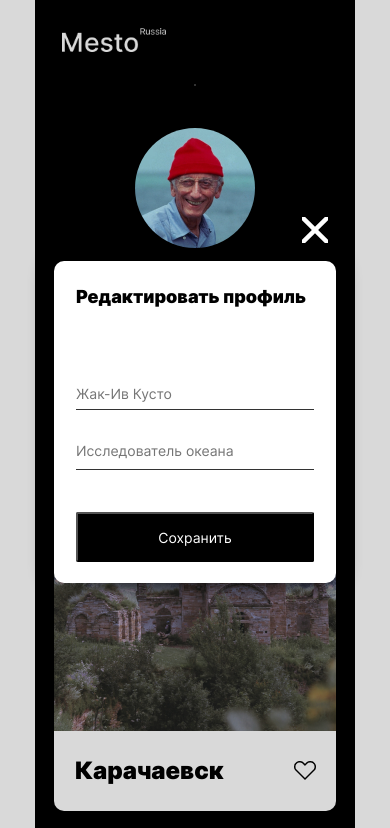
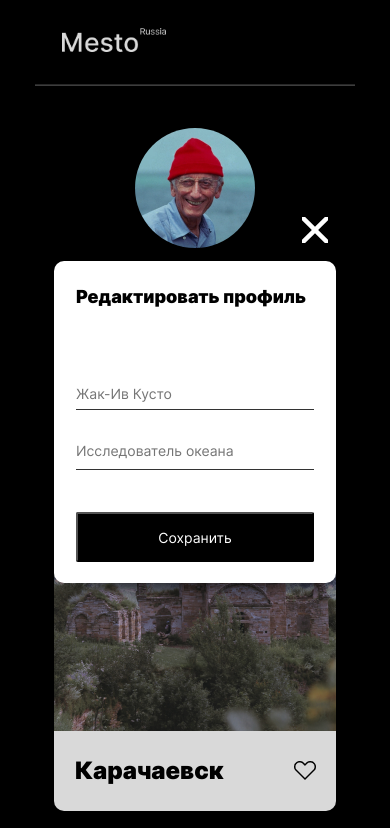
Before and after one commit to AlexanderMalanin/mesto, a plain HTML site: page index.html in a window 390 px wide. Both pictures are taken after a click on the element 307 px from the left and 290 px from the top of the page. Shown: the top 828 px of the page. Drawn offline with Linux system fonts and the light colour scheme.

Commit message:
2 коммит до итерации

```diff
--- a/blocks/elements/elements.css
+++ b/blocks/elements/elements.css
@@ -7,6 +7,7 @@
   grid-template-columns: repeat(auto-fit, minmax(280px, 1fr));
   grid-template-rows: auto;
   margin: 51px auto 0;
+  align-items: center;
 }
 
 @media screen and (max-width: 767px) {
--- a/blocks/header/__line/header__line.css
+++ b/blocks/header/__line/header__line.css
@@ -1,8 +1,11 @@
 .header__line {
+    width: 100%;
     max-width: 880px;
-    border: 1px solid #545454;
-    opacity: 0.7;
-    margin: 0 auto;
+    border: 1px solid rgba(#545454);
+    border-left: 0;
+    border-right: 0;
+    opacity: 0.3;
+    margin: 0;
 }
 
 @media screen and (max-width: 767px) {
--- a/blocks/page/page.css
+++ b/blocks/page/page.css
@@ -1,15 +1,17 @@
 .page {
-  max-width: 1280px;
+  width: 100%;
+  margin: 0 auto;
   background-color: black;
   padding-top: 45px;
   padding-bottom: 60px;
-  font-family: "Inter", Arial, sans-serif;
-  margin: 0 auto;
+  font-family: 'Inter', Arial, sans-serif;
+
 }
 
 @media screen and (max-width: 767px) {
   .page {
-    max-width: 320px;
+    width: 100%;
+    min-width: 320px;
     padding-top: 28px;
     padding-bottom: 36px;
   }
--- a/blocks/popup/_is_opened/popup_is_opened.css
+++ b/blocks/popup/_is-opened/popup_is-opened.css
@@ -1,3 +1,3 @@
-.popup_is_opened {
+.popup_is-opened {
     display: flex;
 }
--- a/blocks/profile/__edit-button/profile__edit-button.css
+++ b/blocks/profile/__edit-button/profile__edit-button.css
@@ -5,7 +5,7 @@
   border: 1px solid #FFFFFF;
   height: 22px;
   width: 22px;
-  margin: auto 0 auto 18px;
+  margin: 14px 0 auto 18px;
 }
 
 @media screen and (max-width: 767px) {
--- a/blocks/profile/__info/profile__info.css
+++ b/blocks/profile/__info/profile__info.css
@@ -3,7 +3,6 @@
     margin-left: 30px;
     display: flex;
     flex-direction: column;
-    /*align-self: baseline;*/
     max-width: 336px;
 }
 
--- a/blocks/profile/__subtitle/profile__subtitle.css
+++ b/blocks/profile/__subtitle/profile__subtitle.css
@@ -1,5 +1,5 @@
 .profile__subtitle {
-    /*margin: 16px 0 25px;*/
+    font-family: Inter;
     font-style: normal;
     font-weight: normal;
     font-size: 18px;
@@ -11,7 +11,6 @@
     .profile__subtitle {
         max-width: 282px;
         margin: 9px auto 0;
-        font-family: Inter;
         font-size: 14px;
         line-height: 17px;
         text-align: center;
--- a/blocks/profile/__title-edit/profile__title-edit.css
+++ b/blocks/profile/__title-edit/profile__title-edit.css
@@ -1,6 +1,6 @@
 .profile__title-edit {
   display: flex;
-  margin-top: 12px;
+  margin-top: 18px;
 }
 
 @media screen and (max-width: 767px) {
--- a/blocks/profile/__title/profile__title.css
+++ b/blocks/profile/__title/profile__title.css
@@ -2,6 +2,7 @@
     max-width: 294px;
     margin: 0;
     padding: 0;
+    font-family: "Inter";
     font-style: normal;
     font-weight: 500;
     font-size: 42px;
@@ -14,6 +15,5 @@
         font-size: 27px;
         line-height: 33px;
         max-width: 189px;
-        font-weight: 500;
     }
 }
--- a/index.html
+++ b/index.html
@@ -14,7 +14,8 @@
     <div class="page">
         <header class="header">
             <img src="./images/logo.png" alt="Логотип Mesto Russia" class="header__logo">
-            <div class="header__line"></div>
+            <hr class="header__line">
+            </hr>
         </header>
         <main class="content">
             <section class="profile">
@@ -90,10 +91,10 @@
             </div>
         </section>
 
-    <footer class="footer">
-        <p class="footer__copyright">© 2020 Mesto Russia</p>
+        <footer class="footer">
+            <p class="footer__copyright">© 2020 Mesto Russia</p>
 
-    </footer>
+        </footer>
     </div>
 
     <script src="./scripts/index.js"></script>
--- a/pages/index.css
+++ b/pages/index.css
@@ -21,7 +21,7 @@
 @import url(../blocks/footer/footer.css);
 @import url(../blocks/footer/__copyright/footer__copyright.css);
 @import url(../blocks/popup/popup.css);
-@import url(../blocks/popup/_is_opened/popup_is_opened.css);
+@import url(../blocks/popup/_is-opened/popup_is-opened.css);
 @import url(../blocks/popup/__container/popup__container.css);
 @import url(../blocks/popup/__close/popup__close.css);
 @import url(../blocks/popup/__title/popup__title.css);
--- a/scripts/index.js
+++ b/scripts/index.js
@@ -4,12 +4,31 @@ const profileElement = document.querySelector('.profile')
 const popupCloseButtonElement = popupElement.querySelector('.popup__close')
 const popupOpenButtonElement = document.querySelector('.profile__edit-button')
 
+const popupElementNameInput = popupElement.querySelector('.popup__item_name')
+const popupElementJobInput = popupElement.querySelector('.popup__item_job')
+
+const profileName = profileElement.querySelector('.profile__title')
+const profileJob = profileElement.querySelector('.profile__subtitle')
+
+const popupFormElement = popupElement.querySelector('.popup__form')
+const popupSubmitButtonElement = popupElement.querySelector('.popup__submit-button')
+
+
+const addTextProfile = function (evt) {
+    evt.preventDefault();
+    profileName.textContent = editName.value
+    profileJob.textContent = edinJob.value
+    closePopup()
+}
+
+
 const openPopup = function () {
-    popupElement.classList.add('popup_is_opened')
+    popupElement.classList.add('popup_is-opened')
 }
 const closePopup = function () {
-    popupElement.classList.remove('popup_is_opened')
+    popupElement.classList.remove('popup_is-opened')
 }
 
 popupOpenButtonElement.addEventListener('click', openPopup)
 popupCloseButtonElement.addEventListener('click', closePopup)
+popupSubmitButtonElement.addEventListener('submit', addTextProfile);
--- a/vendor/fonts/fonts/inter.css
+++ b/vendor/fonts/fonts/inter.css
@@ -3,17 +3,7 @@
     font-style: normal;
     font-weight: 400;
     font-display: swap;
-    src: url("../fonts/Inter-Regular.woff2") format("woff2"),
-         url("../fonts/Inter-Regular.woff") format("woff");
-}
-
-@font-face {
-    font-family: "Inter";
-    font-style: normal;
-    font-weight: 700;
-    font-display: swap;
-    src: url("../fonts/Inter-Bold.woff2") format("woff2"),
-         url("../fonts/Inter-Bold.woff") format("woff");
+    src: url("../fonts/Inter-Regular.woff2") format("woff2"), url("../fonts/Inter-Regular.woff") format("woff");
 }
 
 @font-face {
@@ -21,6 +11,13 @@
     font-style: normal;
     font-weight: 900;
     font-display: swap;
-    src: url("../fonts/Inter-Black.woff2") format("woff2"),
-         url("../fonts/Inter-Black.woff") format("woff");
+    src: url("../fonts/Inter-Black.woff2") format("woff2"), url("../fonts/Inter-Black.woff") format("woff");
 }
+
+@font-face {
+    font-family: "Inter";
+    font-style: Medium;
+    font-weight: 500;
+    font-display: swap;
+    src: url("../fonts/Inter-Medium.woff2") format("woff2"), url("../fonts/Inter-Medium.woff") format("woff");
+}
```
Also changed, not shown: blocks/popup/popup.css (line endings or trailing spaces), vendor/fonts/fonts/Inter-Bold.woff (deleted), vendor/fonts/fonts/Inter-Bold.woff2 (deleted), vendor/fonts/fonts/Inter-Medium.woff (added), vendor/fonts/fonts/Inter-Medium.woff2 (added).
